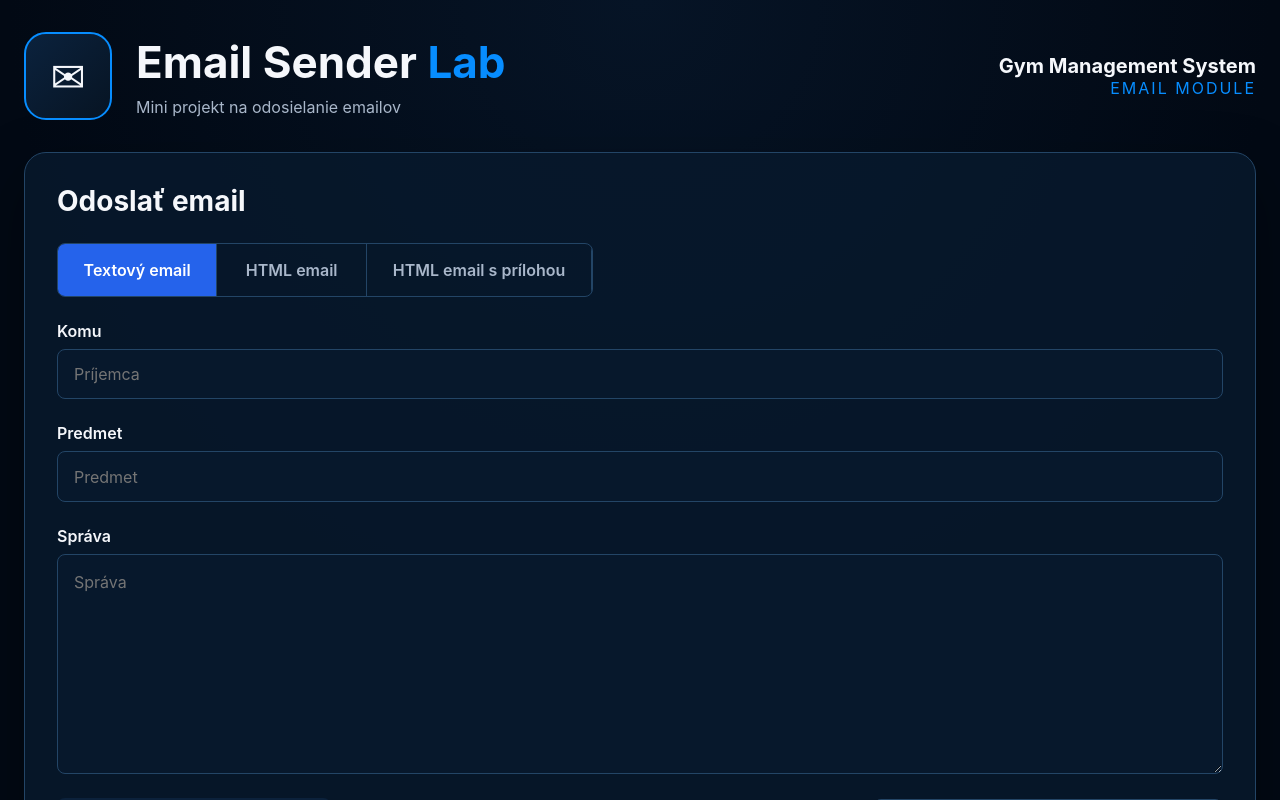
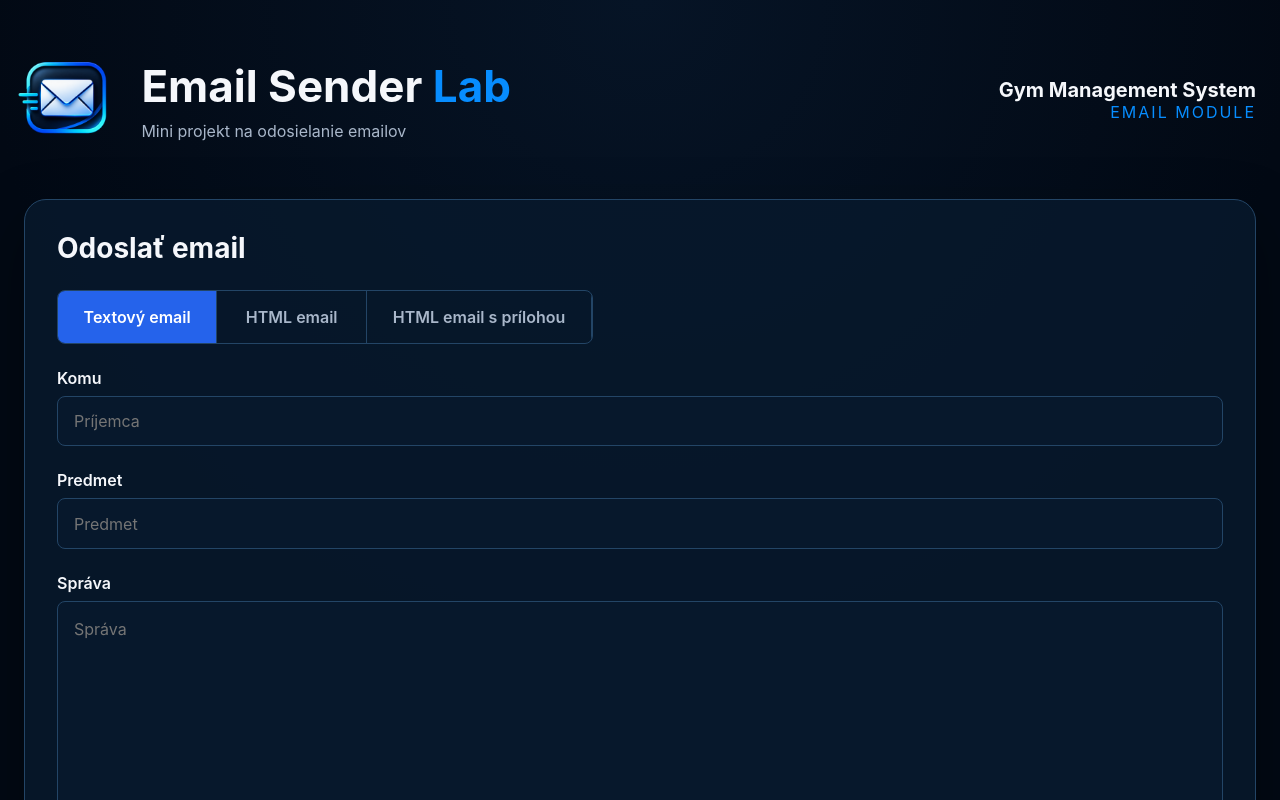
Before and after one commit to PatrikScerba/email-sender-lab, a React (Vite) app in the folder react-frontend/: page / in a window 1280 px wide. Shown: the top 800 px of the page. Built offline with nearby package versions, Linux system fonts and the light colour scheme.

Commit message:
style(react-email): pridane a upravene logo aplikacie

```diff
--- a/react-frontend/src/components/layout/AppHeader.css
+++ b/react-frontend/src/components/layout/AppHeader.css
@@ -7,9 +7,10 @@
 }
 
 .app-header__brand {
+  transform: translateX(-28px);
   display: flex;
   align-items: center;
-  gap: var(--space-large);
+  gap: 0.65rem;
 }
 
 .app-header__icon {
@@ -17,15 +18,20 @@
   justify-content: center;
   align-items: center;
 
-  width: 88px;
-  height: 88px;
+  width: 135px;
+  height: 135px;
 
-  border: 2px solid var(--color-primary);
-  border-radius: var(--radius-large);
+  border: none;
+  background: transparent;
+}
 
-  background: linear-gradient(135deg, #0b223d, #071423);
+.app-header__logo {
+  display: block;
 
-  font-size: 42px;
+  width: 120%;
+  height: 120%;
+
+  object-fit: contain;
 }
 
 .app-header__text h1 {
--- a/react-frontend/src/components/layout/AppHeader.jsx
+++ b/react-frontend/src/components/layout/AppHeader.jsx
@@ -1,13 +1,17 @@
 import "./AppHeader.css";
+import logo from "../../assets/logo.png";
 
 export default function AppHeader() {
   return (
     <header className="app-header">
       <div className="app-header__brand">
         <div className="app-header__icon">
-          ✉
+          <img
+            className="app-header__logo"
+            src={logo}
+            alt="Email Sender Lab logo"
+          />
         </div>
-
         <div className="app-header__text">
           <h1>
             Email Sender <span>Lab</span>
```
Also changed, not shown: react-frontend/src/assets/logo.png (added).
